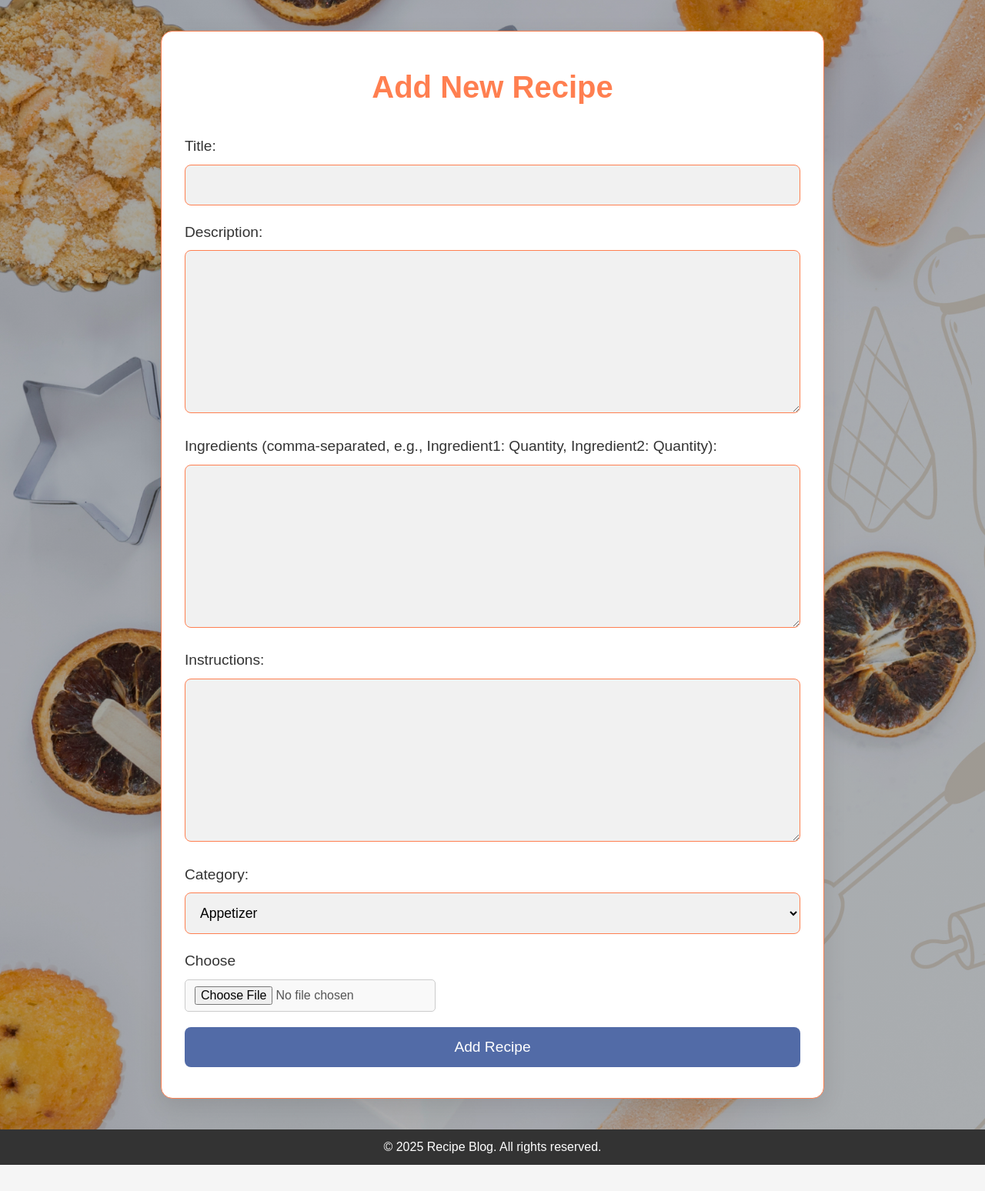
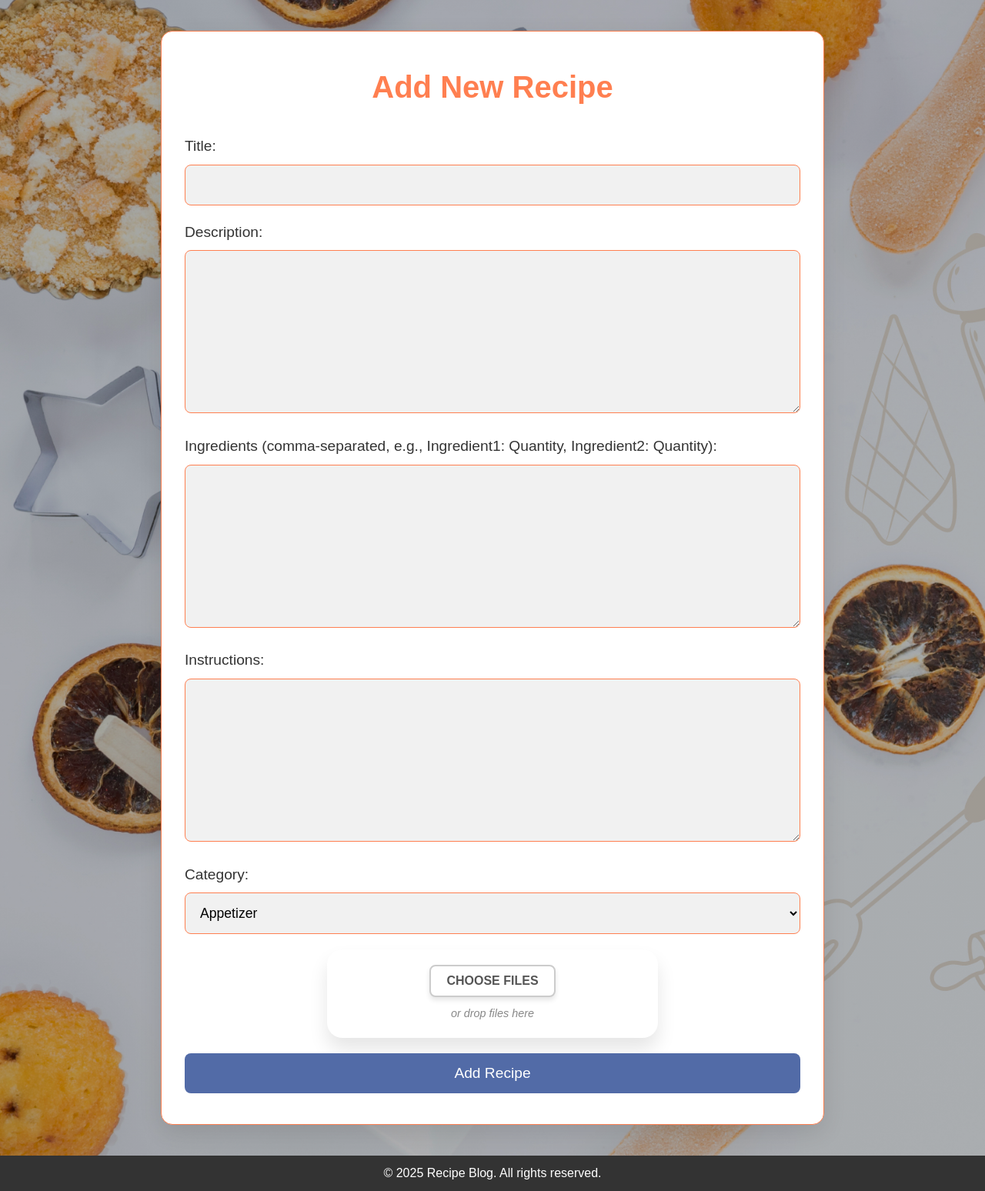
Before and after one commit to Rida3535/RecipeBlog, a Flask app: page /add_recipe in a window 1280 px wide. Shown: the part 99-1647 px from the top of the page at 77% size. Before the commit the page ends 1613 px from the top, so only its background shows below. Run offline with Flask 3, Linux system fonts and the light colour scheme; a user stored in the database is signed in; data comes from the database, SQL or seed files in the repository.

Commit message:
somethhing

```diff
--- a/FinalFolder/static/css/add_recipe.css
+++ b/FinalFolder/static/css/add_recipe.css
@@ -140,27 +140,50 @@ textarea {
 select {
     width: 100%;
 }
-input[type="file"] {
-    display: block;
+/* Outer Container */
+.drag-drop-container {
+    display: flex;
+    flex-direction: column;
+    align-items: center;
+    justify-content: center;
+    background: white;
+    padding: 20px 40px;
+    border-radius: 20px;
+    box-shadow: 0px 15px 25px rgba(0, 0, 0, 0.1);
+    max-width: 350px;
+    margin: auto;
+    font-family: 'Poppins', sans-serif;
+}
+
+/* Button Style */
+.drag-drop-btn {
+    background-color: #ffffff;
+    color: #555;
     font-size: 1rem;
-    color: #555;
-    background-color: #f9f9f9;
-    border: 1px solid #ccc;
-    border-radius: 5px;
-    padding: 8px 12px;
+    font-weight: bold;
+    padding: 10px 20px;
+    border: 2px solid #ccc;
+    border-radius: 8px;
     cursor: pointer;
-    width: 100%;
-    max-width: 300px;
     transition: all 0.3s ease;
+    box-shadow: 0 4px 6px rgba(0, 0, 0, 0.1);
 }
-input[type="file"]:hover {
-    border-color: #aaa;
+
+/* Button Hover Effect */
+.drag-drop-btn:hover {
+    background-color: #f0f0f0;
+    border-color: #bbb;
+    box-shadow: 0 6px 10px rgba(0, 0, 0, 0.15);
 }
-input[type="file"]:focus {
-    border-color: #ff4500;
-    box-shadow: 0 0 5px rgba(255, 69, 0, 0.5);
-    outline: none;
+
+/* Text Below Button */
+.drag-drop-text {
+    margin-top: 10px;
+    font-size: 0.9rem;
+    color: #888;
+    font-style: italic;
 }
+
 
 /* Mobile Responsiveness */
 @media (max-width: 768px) {
--- a/FinalFolder/templates/add_recipe.html
+++ b/FinalFolder/templates/add_recipe.html
@@ -49,10 +49,13 @@
                 </select><br>
 
                 <!-- Image Upload Section -->
-                <div class="file-input-wrapper">
-                    <label for="image" class="custom-file-label">Choose </label>
-                    <input type="file" id="image" name="image" accept="image/*" />
+                <div class="drag-drop-container">
+                    <button class="drag-drop-btn">CHOOSE FILES</button>
+                    <span class="drag-drop-text">or drop files here</span>
                 </div>
+
+
+
 
 
                 <input type="submit" value="{% if recipe %}Update Recipe{% else %}Add Recipe{% endif %}">
```
